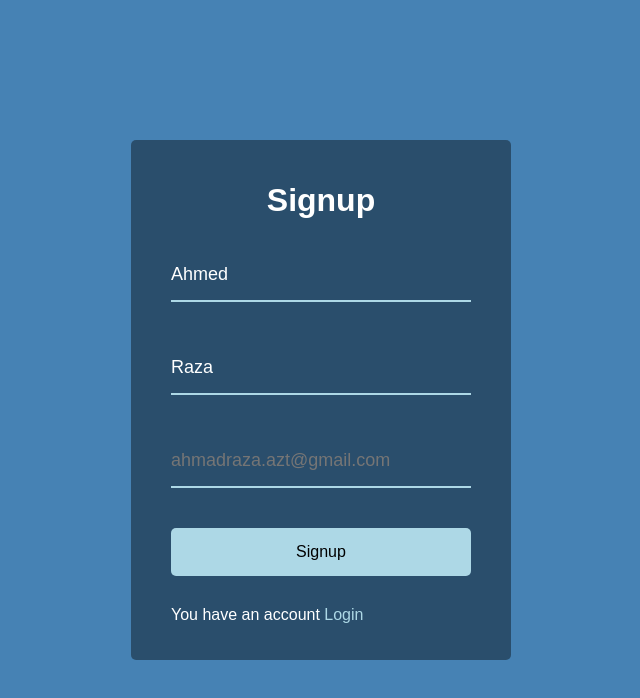
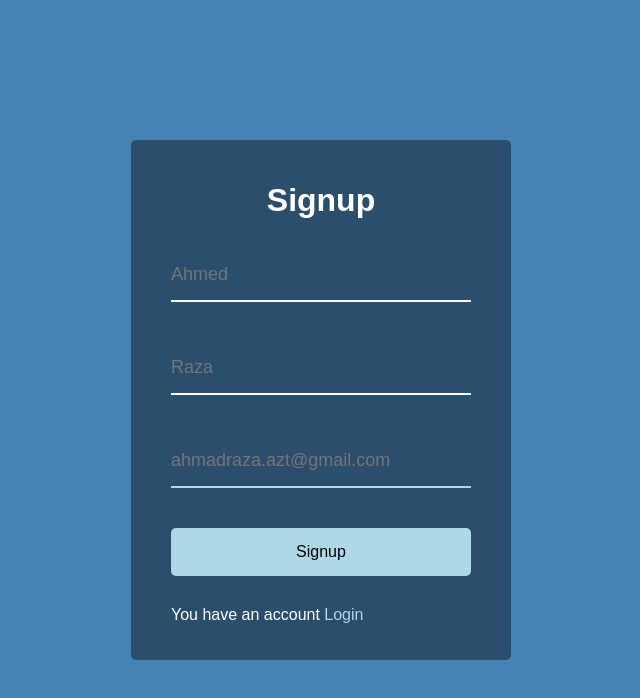
Before and after one commit to ahmedrazachandio/react-formik-and-yup, a React (Create React App) app: page / in a window 1280 px wide. Shown: the top 698 px of the page, without its empty margins (319-959 px from the left). Built offline with nearby package versions, Linux system fonts and the light colour scheme.

Commit message:
initial values and  place holder changes

```diff
--- a/src/components/signup.jsx
+++ b/src/components/signup.jsx
@@ -10,8 +10,8 @@ function Signup() {
       <h1>Signup</h1>
       <Formik
         initialValues={{
-          firstName: 'Ahmed',
-          lastName: 'Raza',
+          firstName: '',
+          lastName: '',
           email: '',
         }}
         onSubmit={async (values) => {
@@ -20,11 +20,11 @@ function Signup() {
       >
         <Form>
           <div className="form-control">
-            <Field id="firstName" name="firstName" placeholder="Jane" required />
+            <Field id="firstName" name="firstName" placeholder="Ahmed" required />
 
           </div>
           <div className="form-control">
-            <Field id="lastName" name="lastName" placeholder="Doe" required />
+            <Field id="lastName" name="lastName" placeholder="Raza" required />
           </div>
           <div className="form-control">
             <Field
```
